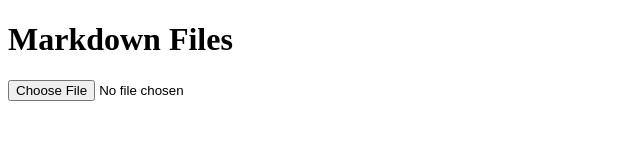
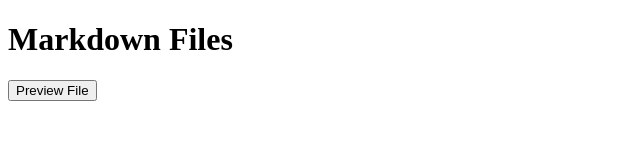
Before and after one commit to jfdfkdfjnredeemdjjem/7e11364822253a0b78c0c9c33bb88d42.github.io, a plain HTML site: page index.html in a window 1280 px wide. Shown: the full height of the page, 0-640 px from the left. Drawn offline with nearby package versions, Linux system fonts and the light colour scheme.

Commit message:
Update index.html

```diff
--- a/index.html
+++ b/index.html
@@ -9,31 +9,29 @@
 <body>
 
     <h1>Markdown Files</h1>
-
-    <input type="file" onchange="previewFile()" /><br />
-<p class="content"></p>
-
+  <button onclick="previewFile()">Preview File</button>
 
 
     <script>
 function previewFile() {
-  const preview = document.querySelector("md");
-  const file = document.querySelector("input[type=file]").files[0];
+  const content = document.querySelector(".content");
+  const filePath = "7e11364822253a0b78c0c9c33bb88d42.md"; // hardcoded path
+  const file = new File([new Blob([fetch(filePath).then(res => res.text())])], filePath);
   const reader = new FileReader();
 
   reader.addEventListener(
     "load",
     () => {
-      // convert image file to base64 string
-      preview.src = reader.result;
+      content.innerText = reader.result;
     },
     false,
   );
 
   if (file) {
-    reader.readAsDataURL(file);
+    reader.readAsText(file);
   }
 }
+
 
 
     </script>
```
